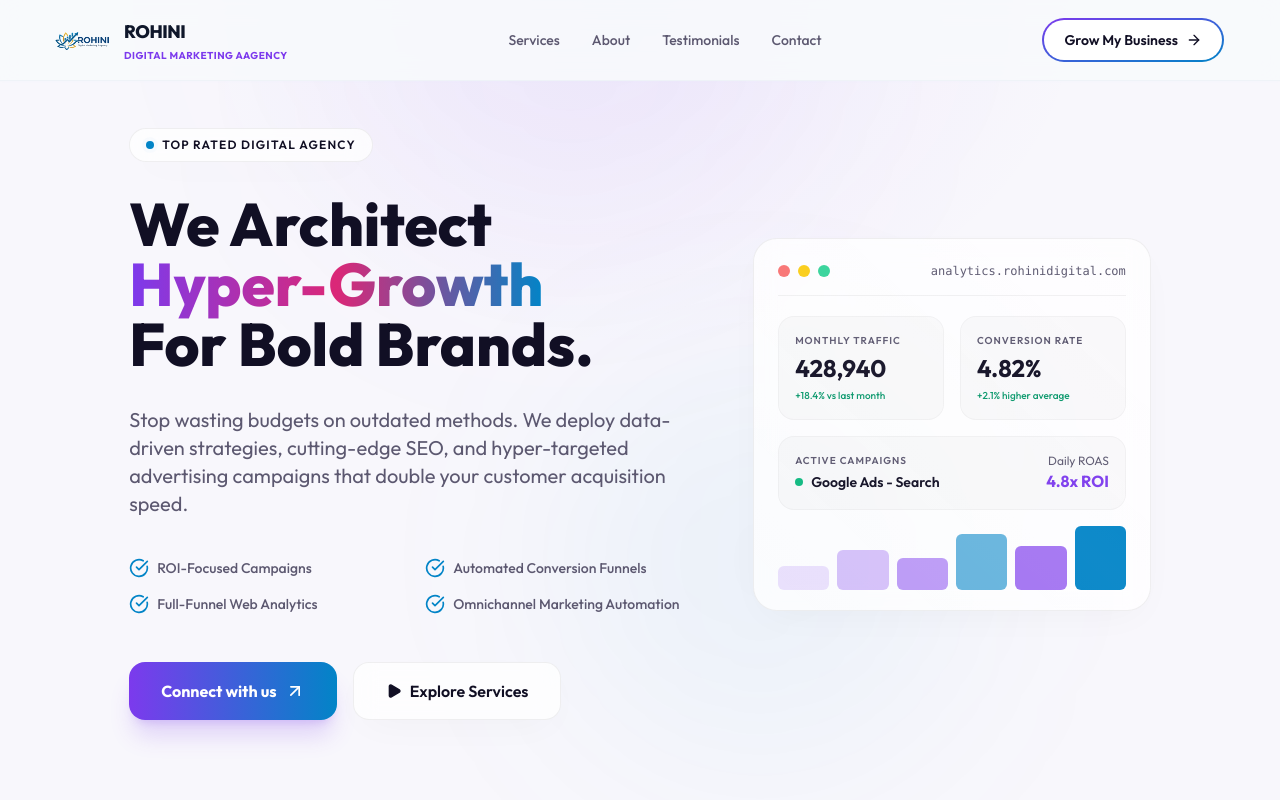
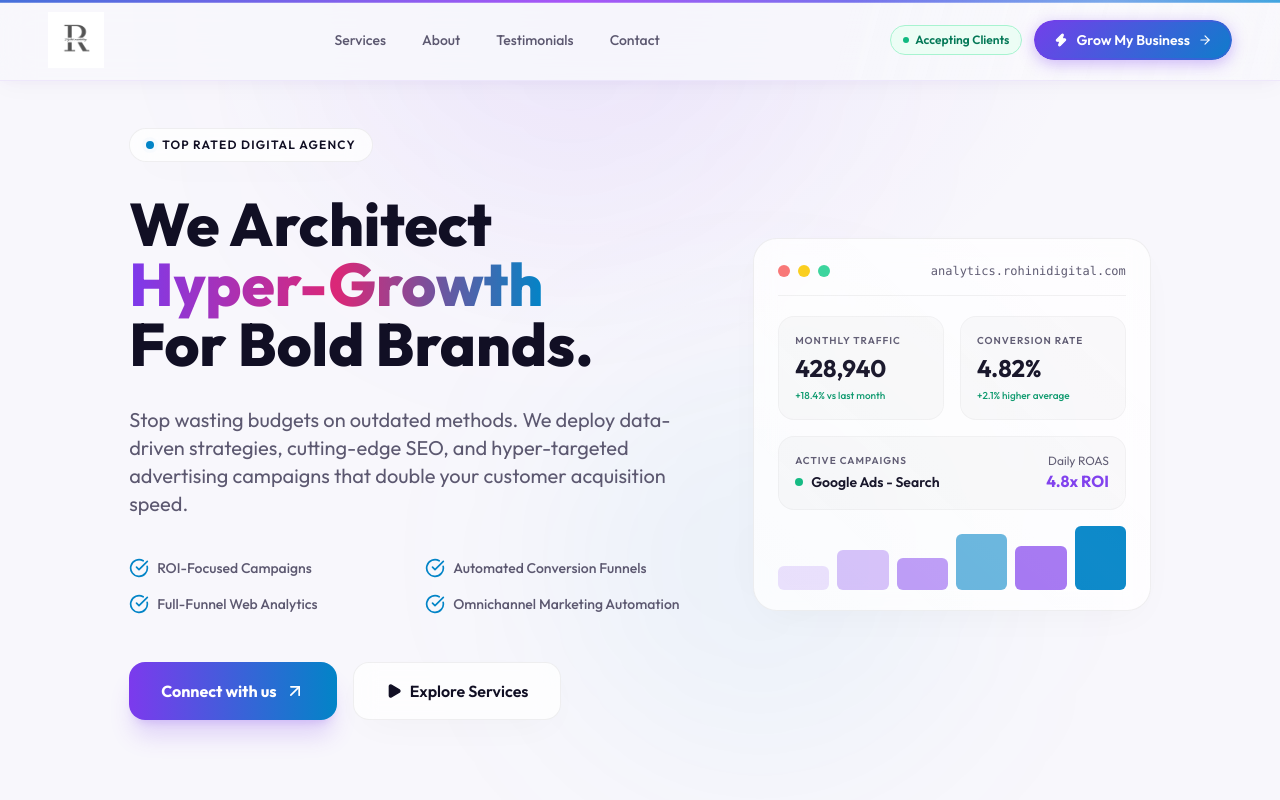
Before and after one commit to rohinidigitalmarketingaagency-ai/my-company-website, a React (Vite) app in the folder rohinidigitalmarketingaagency/: page / in a window 1280 px wide. Shown: the top 800 px of the page. Built offline with nearby package versions, Linux system fonts and the light colour scheme.

Commit message:
Your commit message here

```diff
--- a/rohinidigitalmarketingaagency/src/components/Footer.jsx
+++ b/rohinidigitalmarketingaagency/src/components/Footer.jsx
@@ -27,25 +27,13 @@ export default function Footer({ navigateTo }) {
             <a
               href="#"
               onClick={(e) => { e.preventDefault(); navigateTo('home'); }}
-              className="flex items-center gap-3 group"
+              className="flex items-center group"
             >
-              {/* Cropped Lotus Graphic Icon */}
-              <div className="w-16 h-12 overflow-hidden flex-shrink-0">
-                <img
-                  src={logo}
-                  alt="Rohini Lotus Icon"
-                  className="h-full w-auto max-w-none object-cover object-left mix-blend-multiply contrast-[1.1] brightness-[1.02]"
-                />
-              </div>
-              {/* Native HTML Text Company Name */}
-              <div className="flex flex-col text-left">
-                <span className="font-extrabold text-lg text-slate-900 tracking-tight leading-none group-hover:text-primaryAccent transition-colors">
-                  ROHINI
-                </span>
-                <span className="text-[10px] font-bold text-primaryAccent tracking-wider uppercase mt-0.5 group-hover:text-secondaryAccent transition-colors">
-                  Digital Marketing Aagency
-                </span>
-              </div>
+              <img
+                src={logo}
+                alt="Rohini Digital Marketing Aagency"
+                className="h-14 w-auto object-contain mix-blend-multiply transition-transform duration-300 group-hover:scale-[1.03]"
+              />
             </a>
             <p className="text-textSecondary text-sm max-w-sm leading-relaxed">
               We design, build, and optimize hyper-growth digital acquisition funnels. Helping brands dominate their industries through high-conversion SEO, PPC advertising, and custom sales funnels.
--- a/rohinidigitalmarketingaagency/src/components/Navbar.jsx
+++ b/rohinidigitalmarketingaagency/src/components/Navbar.jsx
@@ -1,18 +1,17 @@
-import React, { useState, useEffect } from 'react';
-import { Menu, X, ArrowRight } from 'lucide-react';
+import React, { useState, useEffect, useRef } from 'react';
+import { Menu, X, ArrowRight, Zap } from 'lucide-react';
 import logo from './logo.png';
 
 export default function Navbar({ navigateTo, currentPage }) {
   const [isOpen, setIsOpen] = useState(false);
   const [scrolled, setScrolled] = useState(false);
+  const [activeLink, setActiveLink] = useState('');
+  const [mounted, setMounted] = useState(false);
 
   useEffect(() => {
+    setMounted(true);
     const handleScroll = () => {
-      if (window.scrollY > 20) {
-        setScrolled(true);
-      } else {
-        setScrolled(false);
-      }
+      setScrolled(window.scrollY > 20);
     };
     window.addEventListener('scroll', handleScroll);
     return () => window.removeEventListener('scroll', handleScroll);
@@ -26,66 +25,94 @@ export default function Navbar({ navigateTo, currentPage }) {
   ];
 
   return (
-    <nav className={`fixed top-0 left-0 w-full z-50 transition-all duration-300 border-b ${scrolled
-        ? 'bg-slate-100/95 backdrop-blur-md py-3 shadow-md shadow-slate-200/20 border-slate-200/80'
-        : 'bg-slate-50/90 backdrop-blur-md py-4 border-slate-200/40 shadow-sm shadow-slate-200/10'
-      }`}>
-      <div className="max-w-7xl mx-auto px-6 md:px-12 flex justify-between items-center">
+    <nav
+      className={`fixed top-0 left-0 w-full z-50 transition-all duration-500 ${
+        mounted ? 'nav-slide-down' : 'opacity-0 -translate-y-full'
+      } ${
+        scrolled
+          ? 'nav-scrolled py-2'
+          : 'nav-top py-3'
+      }`}
+    >
+      {/* Animated gradient accent line at top */}
+      <div className="nav-accent-bar" />
+
+      {/* Subtle animated shimmer overlay */}
+      <div className="nav-shimmer-overlay pointer-events-none" />
+
+      <div className="max-w-7xl mx-auto px-6 md:px-12 flex justify-between items-center relative z-10">
+
+        {/* Logo */}
         <a
           href="#"
           onClick={(e) => { e.preventDefault(); navigateTo('home'); }}
-          className="flex items-center gap-3 group"
+          className="flex items-center group logo-hover-glow"
         >
-          {/* Cropped Lotus Graphic Icon */}
-          <div className="w-14 h-10 md:w-16 md:h-12 overflow-hidden flex-shrink-0">
           <img
             src={logo}
-              alt="Rohini Lotus Icon"
-              className="h-full w-auto max-w-none object-cover object-left mix-blend-multiply contrast-[1.1] brightness-[1.02]"
+            alt="Rohini Digital Marketing Aagency"
+            className="h-12 md:h-14 w-auto object-contain mix-blend-multiply transition-all duration-500 group-hover:scale-[1.06] group-hover:drop-shadow-md"
           />
-          </div>
-          {/* Native HTML Text Company Name */}
-          <div className="flex flex-col text-left">
-            <span className="font-extrabold text-base md:text-lg text-slate-900 tracking-tight leading-none group-hover:text-primaryAccent transition-colors">
-              ROHINI
-            </span>
-            <span className="text-[9px] md:text-[10px] font-bold text-primaryAccent tracking-wider uppercase mt-0.5 group-hover:text-secondaryAccent transition-colors">
-              Digital Marketing Aagency
-            </span>
-          </div>
         </a>
 
         {/* Desktop Nav */}
-        <div className="hidden md:flex items-center space-x-8">
-          {navLinks.map((link) => (
+        <div className="hidden md:flex items-center space-x-1">
+          {navLinks.map((link, i) => (
             <a
               key={link.name}
               href={`#${link.anchor}`}
               onClick={(e) => {
                 e.preventDefault();
+                setActiveLink(link.anchor);
                 navigateTo('home', link.anchor);
               }}
-              className="text-textSecondary hover:text-primaryAccent transition-colors duration-200 font-medium text-sm"
+              className={`nav-link-item group px-4 py-2 rounded-lg text-sm font-medium transition-all duration-200 relative ${
+                activeLink === link.anchor
+                  ? 'text-primaryAccent'
+                  : 'text-textSecondary hover:text-primaryAccent'
+              }`}
+              style={{ animationDelay: `${i * 80}ms` }}
             >
-              {link.name}
+              {/* Hover background pill */}
+              <span className="nav-link-bg absolute inset-0 rounded-lg opacity-0 group-hover:opacity-100 transition-opacity duration-200" />
+              <span className="relative z-10">{link.name}</span>
+              {/* Animated underline */}
+              <span
+                className={`absolute bottom-0.5 left-4 right-4 h-0.5 rounded-full bg-gradient-to-r from-primaryAccent to-secondaryAccent transform transition-all duration-300 ${
+                  activeLink === link.anchor
+                    ? 'scale-x-100 opacity-100'
+                    : 'scale-x-0 opacity-0 group-hover:scale-x-100 group-hover:opacity-100'
+                }`}
+              />
             </a>
           ))}
         </div>
 
         {/* CTA Button */}
-        <div className="hidden md:block">
+        <div className="hidden md:flex items-center gap-3">
+          {/* Live badge */}
+          <span className="live-badge hidden lg:flex items-center gap-1.5 text-xs font-semibold text-emerald-700 bg-emerald-50 border border-emerald-200 px-3 py-1.5 rounded-full">
+            <span className="live-dot w-1.5 h-1.5 rounded-full bg-emerald-500" />
+            Accepting Clients
+          </span>
+
+          {/* Glowing CTA button */}
           <a
             href="#"
             onClick={(e) => {
               e.preventDefault();
               navigateTo('connect');
             }}
-            className="relative inline-flex items-center justify-center p-0.5 me-2 overflow-hidden text-sm font-semibold rounded-full group bg-gradient-to-br from-primaryAccent to-secondaryAccent text-white focus:ring-4 focus:outline-none focus:ring-purple-300"
+            className="cta-button group relative inline-flex items-center gap-2 px-5 py-2.5 text-sm font-semibold rounded-full text-white overflow-hidden"
           >
-            <span className="relative px-5 py-2.5 transition-all ease-in duration-75 bg-white text-textPrimary rounded-full group-hover:bg-opacity-0 group-hover:text-white">
-              <span className="flex items-center gap-2">
-                Grow My Business <ArrowRight className="w-4 h-4" />
-              </span>
+            {/* Animated gradient background */}
+            <span className="cta-bg absolute inset-0 rounded-full" />
+            {/* Pulse ring */}
+            <span className="cta-pulse-ring absolute inset-0 rounded-full" />
+            <span className="relative z-10 flex items-center gap-2">
+              <Zap className="w-3.5 h-3.5 fill-current" />
+              Grow My Business
+              <ArrowRight className="w-3.5 h-3.5 transition-transform duration-300 group-hover:translate-x-1" />
             </span>
           </a>
         </div>
@@ -94,18 +121,25 @@ export default function Navbar({ navigateTo, currentPage }) {
         <div className="md:hidden">
           <button
             onClick={() => setIsOpen(!isOpen)}
-            className="text-textSecondary hover:text-textPrimary transition-colors p-2"
+            className={`mobile-menu-btn p-2 rounded-xl transition-all duration-300 ${
+              isOpen ? 'rotate-90 text-primaryAccent bg-primaryAccent/10' : 'text-textSecondary hover:text-primaryAccent hover:bg-primaryAccent/5'
+            }`}
           >
-            {isOpen ? <X className="w-6 h-6" /> : <Menu className="w-6 h-6" />}
+            {isOpen ? <X className="w-5 h-5" /> : <Menu className="w-5 h-5" />}
           </button>
         </div>
       </div>
 
       {/* Mobile Menu */}
-      <div className={`md:hidden absolute w-full left-0 glass-nav transition-all duration-300 ease-in-out border-b border-black/5 ${isOpen ? 'top-full opacity-100 visible py-6' : '-top-[400px] opacity-0 invisible py-0'
-        }`}>
-        <div className="flex flex-col items-center space-y-6 px-6">
-          {navLinks.map((link) => (
+      <div
+        className={`md:hidden absolute w-full left-0 mobile-menu-panel transition-all duration-400 ease-out ${
+          isOpen ? 'top-full opacity-100 visible mobile-menu-open' : '-top-2 opacity-0 invisible'
+        }`}
+      >
+        {/* Animated background gradient */}
+        <div className="mobile-menu-bg" />
+        <div className="relative z-10 flex flex-col px-6 py-5 space-y-1">
+          {navLinks.map((link, i) => (
             <a
               key={link.name}
               href={`#${link.anchor}`}
@@ -114,11 +148,15 @@ export default function Navbar({ navigateTo, currentPage }) {
                 setIsOpen(false);
                 navigateTo('home', link.anchor);
               }}
-              className="text-textSecondary hover:text-primaryAccent transition-colors duration-200 font-medium text-lg w-full text-center py-2"
+              className="mobile-nav-link group flex items-center justify-between px-4 py-3 rounded-xl font-medium text-base text-textSecondary hover:text-primaryAccent transition-all duration-200"
+              style={{ animationDelay: `${i * 60}ms` }}
             >
-              {link.name}
+              <span>{link.name}</span>
+              <ArrowRight className="w-4 h-4 opacity-0 -translate-x-2 group-hover:opacity-100 group-hover:translate-x-0 transition-all duration-200 text-primaryAccent" />
             </a>
           ))}
+
+          <div className="pt-3 border-t border-black/5">
             <a
               href="#"
               onClick={(e) => {
@@ -126,10 +164,15 @@ export default function Navbar({ navigateTo, currentPage }) {
                 setIsOpen(false);
                 navigateTo('connect');
               }}
-            className="w-full text-center py-3 bg-gradient-to-r from-primaryAccent to-secondaryAccent text-white font-bold rounded-xl shadow-lg shadow-primaryAccent/20 hover:scale-[1.02] transition-transform duration-200"
+              className="cta-button-mobile flex items-center justify-center gap-2 w-full py-3.5 rounded-xl font-bold text-white text-sm relative overflow-hidden"
             >
+              <span className="cta-bg absolute inset-0 rounded-xl" />
+              <span className="relative z-10 flex items-center gap-2">
+                <Zap className="w-4 h-4 fill-current" />
                 Grow My Business
+              </span>
             </a>
+          </div>
         </div>
       </div>
     </nav>
--- a/rohinidigitalmarketingaagency/src/index.css
+++ b/rohinidigitalmarketingaagency/src/index.css
@@ -47,3 +47,129 @@
 .gradient-text {
   @apply bg-clip-text text-transparent bg-gradient-to-r from-primaryAccent via-pink-600 to-secondaryAccent;
 }
+
+/* ─── Navbar Animations ──────────────────────────────────────────── */
+
+/* Entrance slide-down */
+@keyframes navSlideDown {
+  from { opacity: 0; transform: translateY(-100%); }
+  to   { opacity: 1; transform: translateY(0); }
+}
+.nav-slide-down {
+  animation: navSlideDown 0.55s cubic-bezier(0.22, 1, 0.36, 1) forwards;
+}
+
+/* Top state */
+.nav-top {
+  background: rgba(248, 247, 252, 0.88);
+  backdrop-filter: blur(16px);
+  -webkit-backdrop-filter: blur(16px);
+  border-bottom: 1px solid rgba(124, 58, 237, 0.08);
+  box-shadow: 0 1px 12px rgba(124, 58, 237, 0.04), 0 4px 24px rgba(0,0,0,0.03);
+}
+
+/* Scrolled state — slightly richer */
+.nav-scrolled {
+  background: rgba(241, 240, 250, 0.96);
+  backdrop-filter: blur(20px);
+  -webkit-backdrop-filter: blur(20px);
+  border-bottom: 1px solid rgba(124, 58, 237, 0.15);
+  box-shadow: 0 2px 20px rgba(124, 58, 237, 0.08), 0 8px 32px rgba(0,0,0,0.05);
+}
+
+/* Animated rainbow gradient accent bar at very top */
+@keyframes accentShift {
+  0%   { background-position: 0% 50%; }
+  50%  { background-position: 100% 50%; }
+  100% { background-position: 0% 50%; }
+}
+.nav-accent-bar {
+  position: absolute;
+  top: 0; left: 0; right: 0;
+  height: 2.5px;
+  background: linear-gradient(90deg, #7c3aed, #0284c7, #a855f7, #06b6d4, #7c3aed);
+  background-size: 300% 100%;
+  animation: accentShift 4s ease infinite;
+}
+
+/* Shimmer sweep overlay */
+@keyframes shimmerSweep {
+  0%   { transform: translateX(-100%) skewX(-15deg); }
+  100% { transform: translateX(200%) skewX(-15deg); }
+}
+.nav-shimmer-overlay {
+  position: absolute;
+  inset: 0;
+  overflow: hidden;
+}
+.nav-shimmer-overlay::after {
+  content: '';
+  position: absolute;
+  top: 0; bottom: 0;
+  width: 40%;
+  background: linear-gradient(90deg, transparent, rgba(255,255,255,0.25), transparent);
+  animation: shimmerSweep 6s ease-in-out infinite;
+  animation-delay: 2s;
+}
+
+/* Nav link hover background pill */
+.nav-link-bg {
+  background: linear-gradient(135deg, rgba(124,58,237,0.07), rgba(2,132,199,0.05));
+}
+
+/* CTA glow button */
+@keyframes ctaPulse {
+  0%, 100% { opacity: 0.5; transform: scale(1); }
+  50%       { opacity: 0;   transform: scale(1.5); }
+}
+.cta-button {
+  box-shadow: 0 4px 16px rgba(124, 58, 237, 0.35);
+  transition: box-shadow 0.3s ease, transform 0.2s ease;
+}
+.cta-button:hover {
+  box-shadow: 0 6px 28px rgba(124, 58, 237, 0.55);
+  transform: translateY(-1px);
+}
+.cta-bg {
+  background: linear-gradient(135deg, #7c3aed 0%, #0284c7 60%, #a855f7 100%);
+  background-size: 200% 200%;
+  animation: accentShift 3s ease infinite;
+}
+.cta-pulse-ring {
+  border: 2px solid rgba(124, 58, 237, 0.5);
+  animation: ctaPulse 2.5s ease-out infinite;
+}
+
+/* Live dot pulse */
+@keyframes liveDotPulse {
+  0%, 100% { opacity: 1; transform: scale(1); }
+  50%       { opacity: 0.5; transform: scale(1.4); }
+}
+.live-dot {
+  animation: liveDotPulse 1.5s ease-in-out infinite;
+}
+
+/* Mobile menu panel */
+.mobile-menu-panel {
+  border-bottom: 1px solid rgba(124, 58, 237, 0.08);
+}
+.mobile-menu-open {
+  box-shadow: 0 12px 40px rgba(124, 58, 237, 0.08);
+}
+.mobile-menu-bg {
+  position: absolute;
+  inset: 0;
+  background: rgba(248, 247, 252, 0.97);
+  backdrop-filter: blur(20px);
+  -webkit-backdrop-filter: blur(20px);
+}
+
+/* Mobile nav link hover */
+.mobile-nav-link:hover {
+  background: linear-gradient(135deg, rgba(124,58,237,0.06), rgba(2,132,199,0.04));
+}
+
+/* Mobile CTA */
+.cta-button-mobile {
+  box-shadow: 0 4px 20px rgba(124, 58, 237, 0.3);
+}
```
Also changed, not shown: rohinidigitalmarketingaagency/src/components/logo.png. Lines whose indentation alone changed are shown as unchanged.
